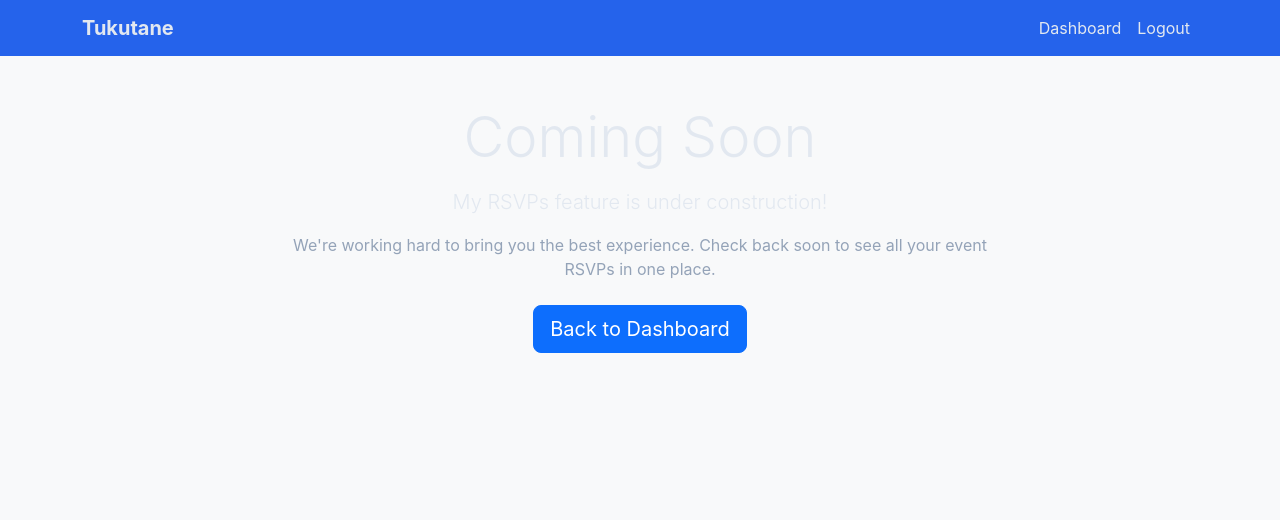
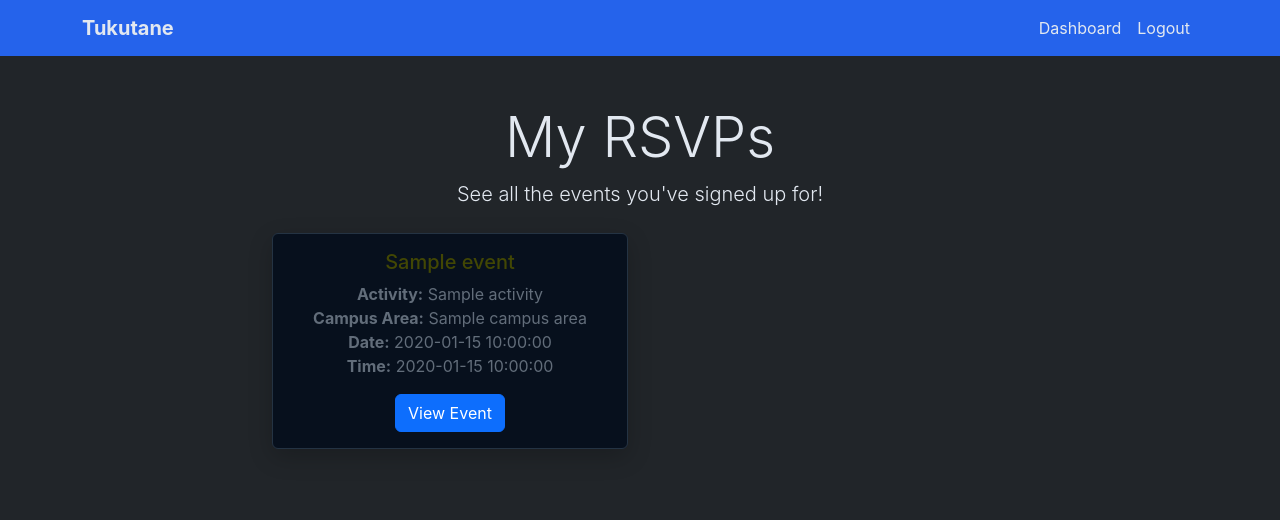
Before and after one commit to fadhili2430/TUKUTANE-PROJECT-2026, a Python web app: template templates/rsvps.html in a window 1280 px wide. Shown: the top 520 px of the page. Run offline with Jinja, Linux system fonts and the light colour scheme; the template is opened without the code that fills it: most values are stand-ins (such as "Sample title", 1, 10 or a date in 2020).

Commit message:
Added rsvp functionality. Initially the rsvp page was blank

```diff
--- a/app/__init__.py
+++ b/app/__init__.py
@@ -14,9 +14,7 @@ def start_app():
                 template_folder=os.path.join(basedir, '../templates'),
                 static_folder=os.path.join(basedir, '../static')) # handle a variety of user machines
 
-    app.config['SECRET_KEY'] = 'tung-tung-tung-sahur' # flask-login session cookies uses this TODO: remove this
-    app.config['SQLALCHEMY_DATABASE_URI'] = 'sqlite:///site.db'
-    app.config['SQLALCHEMY_TRACK_MODIFICATIONS'] = False
+    app.config.from_object('config.Config')
 
     # DB initialization
     db.init_app(app)
--- a/app/forms.py
+++ b/app/forms.py
@@ -1,5 +1,5 @@
 from flask_wtf import FlaskForm
-from wtforms import StringField, PasswordField, SubmitField, TextAreaField, SelectField, DateField, TimeField, IntegerField
+from wtforms import StringField, PasswordField, SubmitField, TextAreaField, SelectField, DateField, TimeField, IntegerField, SelectMultipleField
 from wtforms.validators import DataRequired, Email, Length, NumberRange
 from .models import Activity, CampusArea
 
@@ -8,7 +8,7 @@ class SignupForm(FlaskForm):
     email = StringField('Email', validators=[DataRequired(), Email()])
     password = PasswordField('Password', validators=[DataRequired(), Length(min=6)])
     campus_area = SelectField('Campus Area', coerce=int, validators=[DataRequired()])
-    activities = SelectField('Interests', coerce=int, validators=[DataRequired()])
+    activities = SelectMultipleField('Interests', validators=[DataRequired()]) # user can now select multiple activities
     submit = SubmitField('Sign Up')
 
     def __init__(self, *args, **kwargs):
@@ -40,7 +40,7 @@ class ProfileForm(FlaskForm):
     name = StringField('Name', validators=[DataRequired(), Length(min=2, max=50)])
     email = StringField('Email', validators=[DataRequired(), Email()])
     campus_area = SelectField('Campus Area', coerce=int, validators=[DataRequired()])
-    activities = SelectField('Interests', coerce=int, validators=[DataRequired()])
+    activities = SelectMultipleField('Interests', validators=[DataRequired()])
     submit = SubmitField('Update Profile')
 
     def __init__(self, *args, **kwargs):
--- a/config.py
+++ b/config.py
@@ -0,0 +1,6 @@
+import os
+
+class Config:
+    SECRET_KEY = os.environ.get('SECRET_KEY') or 'tung-tung-tung-sahur'  # TODO: remove this
+    SQLALCHEMY_DATABASE_URI = os.environ.get('DATABASE_URL') or 'sqlite:///site.db'
+    SQLALCHEMY_TRACK_MODIFICATIONS = False
--- a/templates/organizer_dashboard.html
+++ b/templates/organizer_dashboard.html
@@ -23,8 +23,8 @@
                         <div class="card">
                             <div class="card-body">
                                 <h5 class="card-title">{{ event.title }}</h5>
-                                <p class="card-text text-muted">{{ event.activity }}</p>
-                                <p class="card-text text-muted">{{ event.campus_area }}</p>
+                                <p class="card-text text-muted">{{ event.activity.name }}</p>
+                                <p class="card-text text-muted">{{ event.campus_area.name }}</p>
                                 <div class="d-flex gap-2">
                                     <a href="{{ url_for('main.edit_event', event_id=event.id) }}" class="btn btn-sm btn-primary">Edit</a>
                                     <a href="{{ url_for('main.view_rsvps', event_id=event.id) }}" class="btn btn-sm btn-outline-primary">RSVPs</a>
--- a/templates/profile.html
+++ b/templates/profile.html
@@ -37,7 +37,7 @@
 
 <h1 class="mb-4">My Profile</h1>
 
-<div class="card mb-4">
+<div class="card mb-4" style="color: wheat;">
 <div class="card-header">
 <h5 class="mb-0">Current Profile Information</h5>
 </div>
@@ -63,7 +63,7 @@
 </div>
 </div>
 
-<div class="card">
+<div class="card" style="color: wheat;">
 <div class="card-header">
 <h5 class="mb-0">Update Profile Information</h5>
 </div>
--- a/templates/rsvps.html
+++ b/templates/rsvps.html
@@ -7,7 +7,7 @@
     <link href="https://cdn.jsdelivr.net/npm/bootstrap@5.3.0/dist/css/bootstrap.min.css" rel="stylesheet">
     <link rel="stylesheet" href="{{url_for('static', filename='css/dashboard.css')}}">
 </head>
-<body class="bg-light">
+<body class="bg-dark">
 <nav class="navbar navbar-expand-lg navbar-dark bg-primary">
 <div class="container">
 <a class="navbar-brand" href="{{ url_for('main.home') }}"><strong>Tukutane</strong></a>
@@ -27,11 +27,35 @@
 <div class="row">
 <div class="col-md-8 mx-auto text-center">
 <div class="mb-4">
-<h1 class="display-4 mb-3">Coming Soon</h1>
-<p class="lead">My RSVPs feature is under construction!</p>
-<p class="text-muted mb-4">We're working hard to bring you the best experience. Check back soon to see all your event RSVPs in one place.</p>
-<a href="{{ url_for('main.dashboard') }}" class="btn btn-primary btn-lg">Back to Dashboard</a>
+<h1 class="display-4">My RSVPs</h1>
+<p class="lead">See all the events you've signed up for!</p>
 </div>
+
+{% if rsvps %}
+<div class="row">
+{% for rsvp in rsvps %}
+<div class="col-md-6 mb-4">
+<div class="card">
+<div class="card-body">
+<h5 class="card-title">{{ rsvp.event.title }}</h5>
+<p class="card-text">
+<strong>Activity:</strong> {{ rsvp.event.activity.name }}<br>
+<strong>Campus Area:</strong> {{ rsvp.event.campus_area.name }}<br>
+<strong>Date:</strong> {{ rsvp.event.date }}<br>
+<strong>Time:</strong> {{ rsvp.event.time }}<br>
+</p>
+<a href="{{ url_for('main.dashboard', event_id=rsvp.event.id) }}" class="btn btn-primary">View Event</a>
+{% if rsvp.event.organiser_id == current_user.id %}
+<a href="{{ url_for('main.edit_event', event_id=rsvp.event.id) }}" class="btn btn-secondary">Edit Event</a>
+{% endif %}
+</div>
+</div>
+</div>
+{% endfor %}
+</div>
+{% else %}
+<p class="text-muted">You haven't RSVPed to any events yet. Explore the dashboard to find events that interest you!</p>
+{% endif %}
 </div>
 </div>
 </div>
--- a/templates/signup.html
+++ b/templates/signup.html
@@ -63,7 +63,7 @@
 {% endif %}
 </div>
 <div class="mb-3">
-{{ form.activities.label(class="form-label") }}
+{{ form.activities.label(class="form-label") }} <span class="form-text" style="color: blue;">Hold Ctrl (or Cmd on Mac) to select multiple interests!</span>
 {{ form.activities(class="form-select") }}
 {% if form.activities.errors %}
 <div class="text-danger">
```
Also changed, not shown: app/routes.py (+12 -5 lines), templates/view_rsvps.html (+4 -4 lines), 1 other file.
